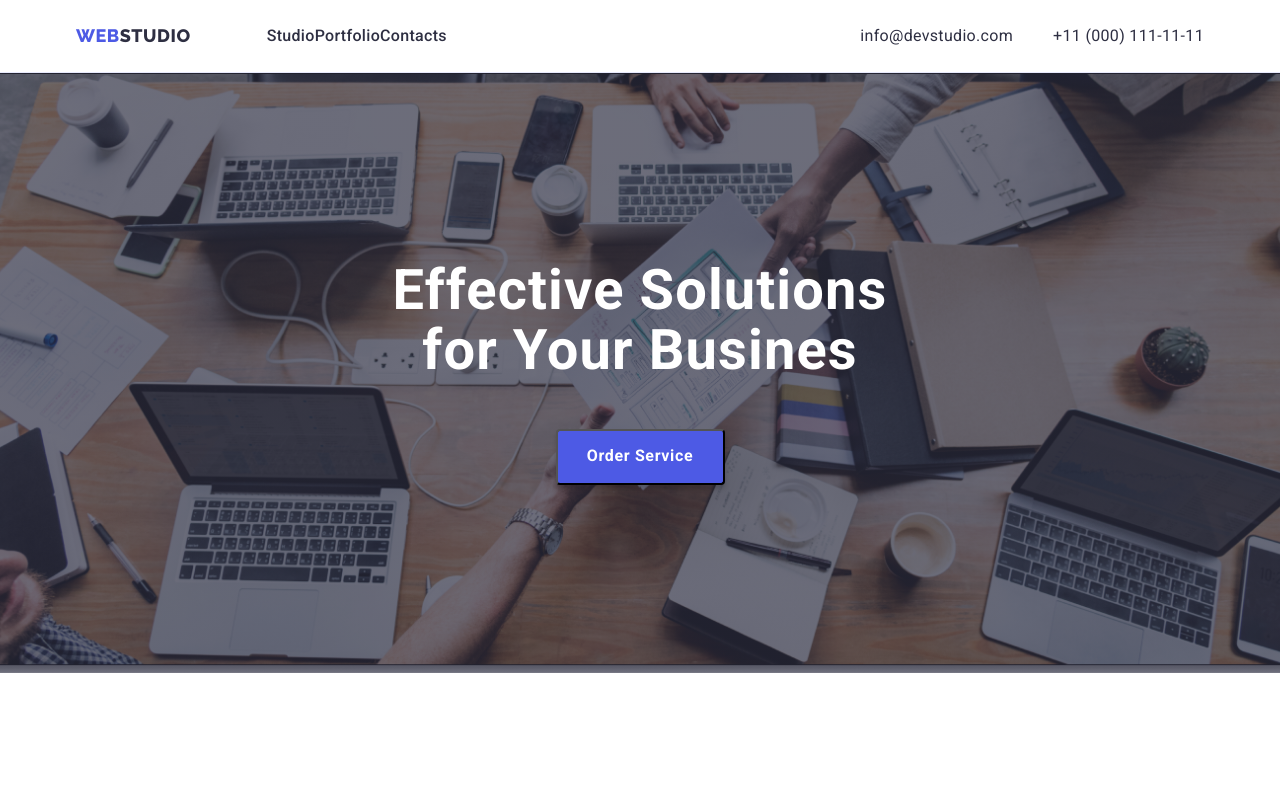
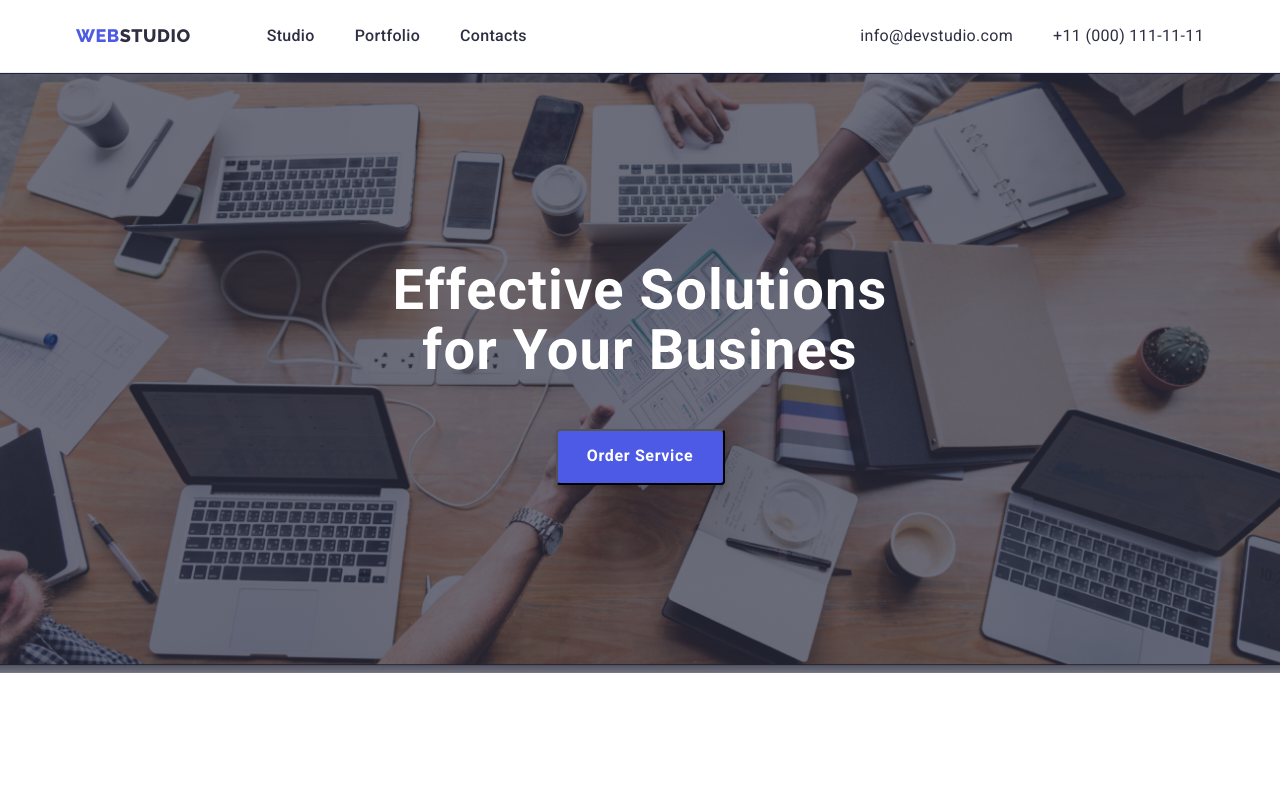
Before and after one commit to Shandrovskyi/goit-markup-hw-04, a plain HTML site: page index.html in a window 1280 px wide. Shown: the top 790 px of the page. Drawn offline with nearby package versions, Linux system fonts and the light colour scheme.

Commit message:
Update index.html

```diff
--- a/index.html
+++ b/index.html
@@ -18,7 +18,7 @@
             <div class="heder-container">
                 <nav class="header-navigation">
                     <a class="header-logo link" href="/index.html">web<span class="studio-header">studio</span></a>
-                    <ul class="header-navigation list">
+                    <ul class="header-navigation-list list">
                         <li class="header-item"><a href="./index.html" class="header-link link" >Studio</a></li>
                         <li class="header-item"><a href="./portfolio.html" class="header-link link" >Portfolio</a></li>
                         <li class="header-item"><a href="/" class="header-link link">Contacts</a></li>
```
